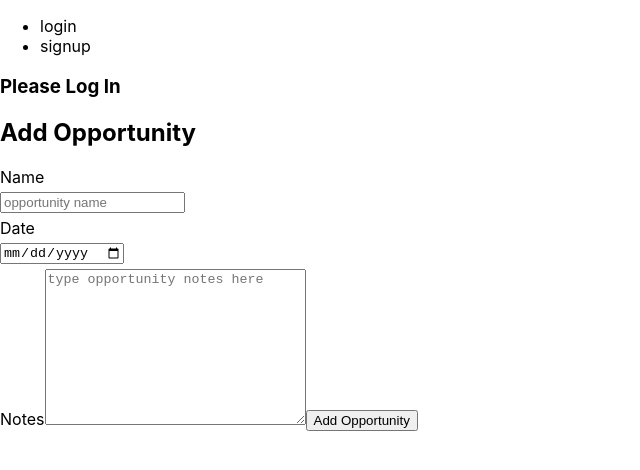
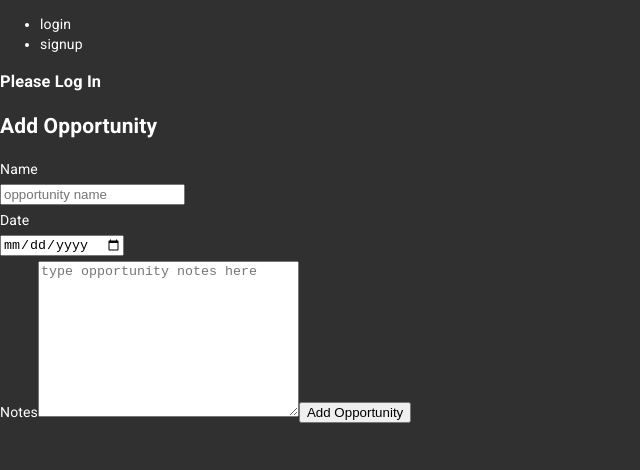
Before and after one commit to jonathanherman1/bloom-frontend, a React (Create React App) app: page / in a window 1280 px wide. Shown: the top 470 px of the page, without its empty margins (0-640 px from the left). Built offline with nearby package versions, Linux system fonts and the light colour scheme.

Commit message:
dark mode theme matui

```diff
--- a/package.json
+++ b/package.json
@@ -3,6 +3,7 @@
   "version": "0.1.0",
   "private": true,
   "dependencies": {
+    "@material-ui/core": "^4.12.3",
     "@testing-library/jest-dom": "^5.14.1",
     "@testing-library/react": "^11.2.7",
     "@testing-library/user-event": "^12.8.3",
--- a/public/index.html
+++ b/public/index.html
@@ -10,34 +10,12 @@
       content="Web site created using create-react-app"
     />
     <link rel="apple-touch-icon" href="%PUBLIC_URL%/logo192.png" />
-    <!--
-      manifest.json provides metadata used when your web app is installed on a
-      user's mobile device or desktop. See https://developers.google.com/web/fundamentals/web-app-manifest/
-    -->
     <link rel="manifest" href="%PUBLIC_URL%/manifest.json" />
-    <!--
-      Notice the use of %PUBLIC_URL% in the tags above.
-      It will be replaced with the URL of the `public` folder during the build.
-      Only files inside the `public` folder can be referenced from the HTML.
-
-      Unlike "/favicon.ico" or "favicon.ico", "%PUBLIC_URL%/favicon.ico" will
-      work correctly both with client-side routing and a non-root public URL.
-      Learn how to configure a non-root public URL by running `npm run build`.
-    -->
+    <link rel="stylesheet" href="https://fonts.googleapis.com/css?family=Roboto:300,400,500,700&display=swap" />
     <title>React App</title>
   </head>
   <body>
     <noscript>You need to enable JavaScript to run this app.</noscript>
     <div id="root"></div>
-    <!--
-      This HTML file is a template.
-      If you open it directly in the browser, you will see an empty page.
-
-      You can add webfonts, meta tags, or analytics to this file.
-      The build step will place the bundled scripts into the <body> tag.
-
-      To begin the development, run `npm start` or `yarn start`.
-      To create a production bundle, use `npm run build` or `yarn build`.
-    -->
   </body>
 </html>
--- a/src/index.js
+++ b/src/index.js
@@ -2,19 +2,26 @@ import React from 'react';
 import ReactDOM from 'react-dom';
 import './index.css';
 import App from './Pages/App/App';
-import reportWebVitals from './reportWebVitals';
+import { ThemeProvider, createMuiTheme } from '@material-ui/core/styles';
+import CssBaseline from '@material-ui/core/CssBaseline';
+
+const theme = createMuiTheme({
+  palette: {
+    type: "dark",
+  }
+});
+
 
 ReactDOM.render(
-  <React.StrictMode>
-    <App />
-  </React.StrictMode>,
+  <ThemeProvider theme={theme}>
+    <CssBaseline />
+    <React.StrictMode>
+      <App />
+    </React.StrictMode>
+  </ThemeProvider>,
   document.getElementById('root')
 );
 
-// If you want to start measuring performance in your app, pass a function
-// to log results (for example: reportWebVitals(console.log))
-// or send to an analytics endpoint. Learn more: https://bit.ly/CRA-vitals
-reportWebVitals();
 
 
 // Auth courtesy of https://medium.com/@dakota.lillie/django-react-jwt-authentication-5015ee00ef9a
```
Also changed, not shown: 1 other file (tests, documents, lock files or other folders).
